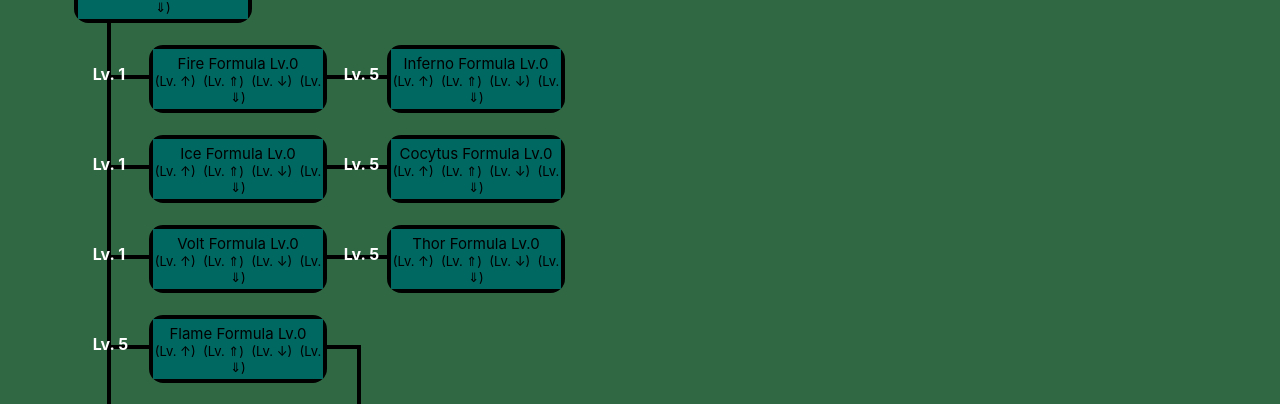
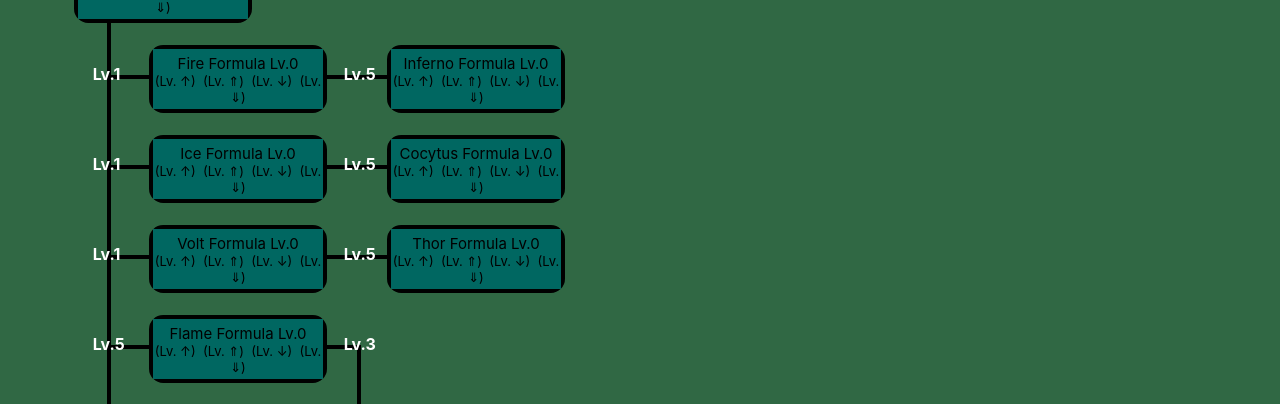
Before and after one commit to aturfah/eou-skillsim, a React (Create React App) app: page / in a window 1280 px wide. Shown: the part 385-789 px from the top of the page. Built offline with nearby package versions, Linux system fonts and the light colour scheme.

Commit message:
Render postReqLevels

```diff
--- a/src/helpers.js
+++ b/src/helpers.js
@@ -14,21 +14,26 @@ function buildTextSkillTree(datum, hBarStyle, leftBar) {
     const WIDTH = 20;
 
     var textLeft = null;
+    var text = null;
     if (leftBar === true) {
-        textLeft = parsePX(hBarStyle.left) - WIDTH / 1.5
+        textLeft = parsePX(hBarStyle.left)
+        text = 'Lv.' + datum.preReqLevels[0]
     } else {
-
+        textLeft = parsePX(hBarStyle.left) + parsePX(hBarStyle.width)
+        text = 'Lv.' + datum.postReqLevels[0]
     }
+    textLeft -= WIDTH / 1.5
 
     const textStyle = {
         left: textLeft + 'px',
         top: parsePX(hBarStyle.top) - FONT_SIZE / 1.5 + 'px',
         color: '#FFF',
         fontSize: FONT_SIZE + 'px',
-        fontWeight: 'bold'
+        fontWeight: 'bold',
+        zIndex: 1
     }
 
-    return <div style={textStyle} className='reqLevel'>Lv. {datum.preReqLevels[0]}</div>
+    return <div style={textStyle} className='reqLevel'>{text}</div>
 }
 
 export function buildBarsBefore(datum, xCoord, yCoord, graphParams) {
@@ -112,6 +117,12 @@ export function buildBarsAfter(datum, xCoord, yCoord, graphParams) {
                         borderTopStyle: 'solid'}
 
         output.push(<div className='horizontalBar' style={rightBarStyle}></div>)
+
+        // Add level for skill prerequisites
+        if (datum.postReqLevels !== undefined) {
+            output.push(buildTextSkillTree(datum, rightBarStyle, false))
+        }
+
 
         // Draw Vertical Bar After if Necessary
         if (datum.numAfter > 1) {
```
